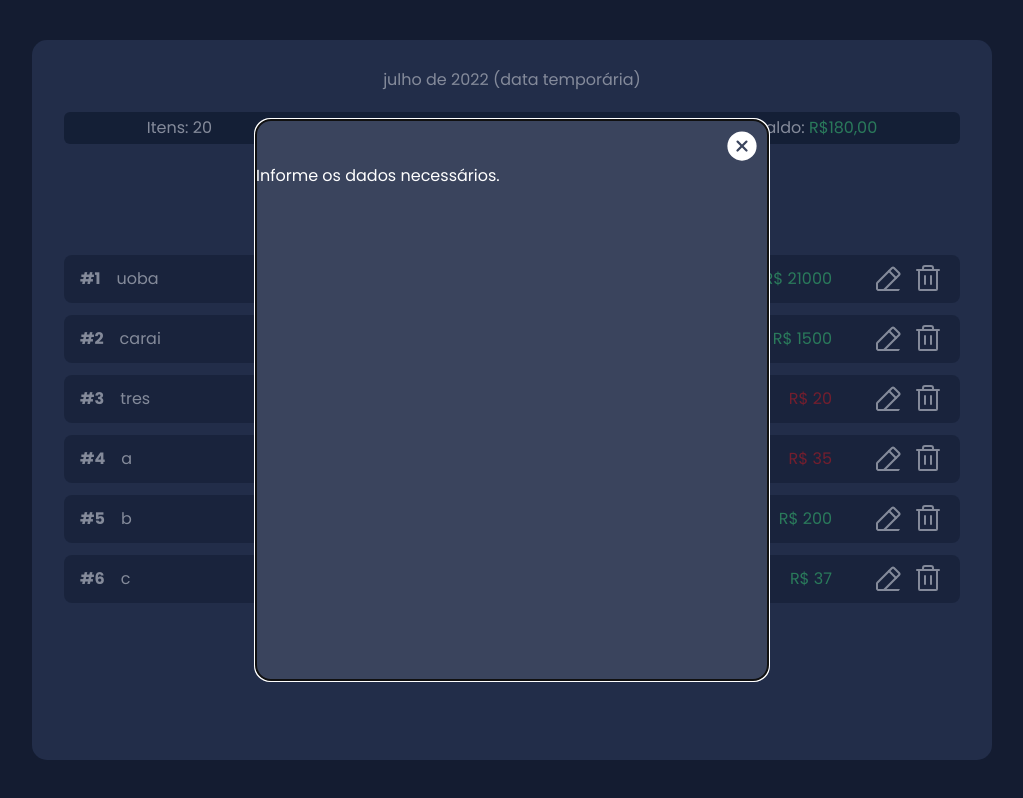
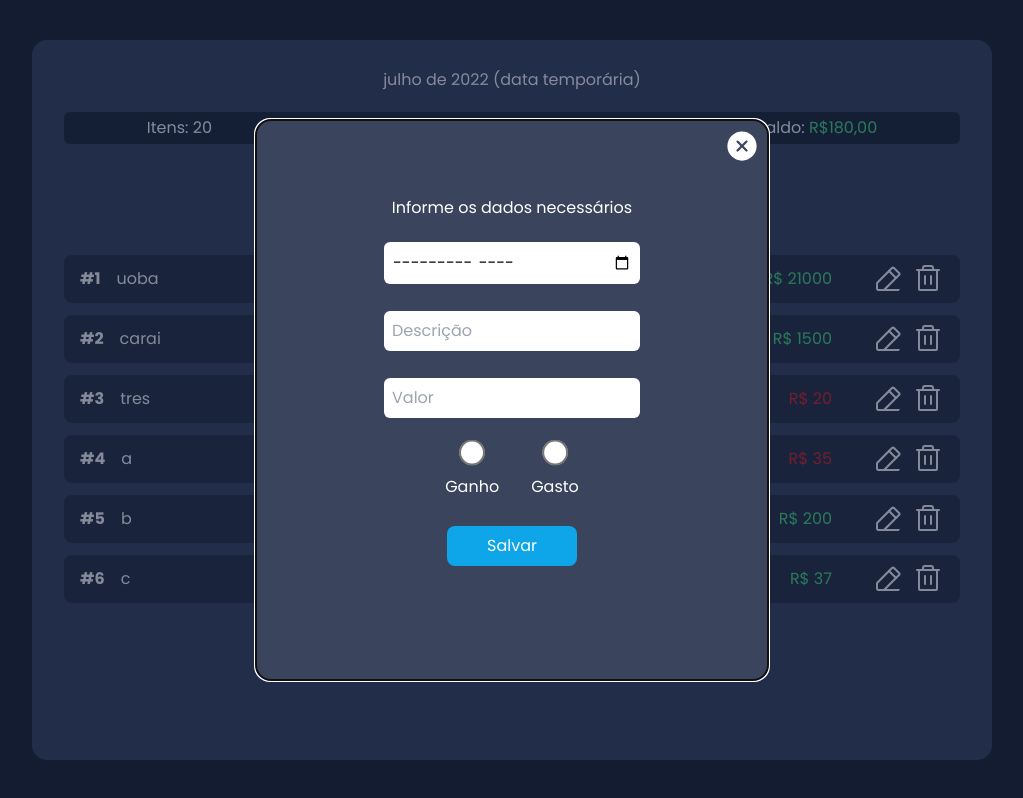
Before and after one commit to RafaelBerger/financial-management, a React (Vite) app in the folder frontend/: page / in a window 1280 px wide. Both pictures are taken after a click on the icon 640 px from the left and 195 px from the top of the page. Shown: the whole page, without its empty margins (128-1151 px from the left). Built offline with nearby package versions, Linux system fonts and the light colour scheme.

Commit message:
modal criado e estilizado, falta controlar inputs

```diff
--- a/frontend/src/App.tsx
+++ b/frontend/src/App.tsx
@@ -1,20 +1,15 @@
 import Card from "./components/Card";
+import ModalCreation from "./components/ModalCreation";
 import { PlusCircle, XCircle } from "phosphor-react";
 import { useState } from "react";
 import testando from "./teste.js";
 import Modal from "react-modal";
 
 function App() {
-  const [teste, setTeste] = useState(testando);
-
   const [isOpen, setIsOpen] = useState(false);
 
   function openModal() {
     setIsOpen(true);
-  }
-
-  function afterOpenModal() {
-    // references are now sync'd and can be accessed.
   }
 
   function closeModal() {
@@ -25,7 +20,6 @@ function App() {
     <>
       <Modal
         isOpen={isOpen}
-        onAfterOpen={afterOpenModal}
         onRequestClose={closeModal}
         contentLabel="Example Modal"
         className="Modal"
@@ -41,10 +35,10 @@ function App() {
             onClick={closeModal}
           />
         </div>
-        <h1>Informe os dados necessários.</h1>
+        <ModalCreation />
       </Modal>
       <div className="flex justify-center items-center w-screen h-screen">
-        <main className="bg-pers-100 w-3/4 h-[90%] rounded-[15px] flex flex-col p-8 pt-4">
+        <main className="bg-pers-100 w-3/4 max-w-7xl h-[90%] rounded-[15px] flex flex-col p-8 pt-4">
           <div className="w-full h-12 flex justify-center items-center">
             julho de 2022 (data temporária)
           </div>
@@ -69,7 +63,7 @@ function App() {
               onClick={openModal}
             />
           </div>
-          {teste.map((task: any) => {
+          {testando.map((task: any) => {
             return (
               <Card
                 key={task.id}
--- /dev/null
+++ b/frontend/src/components/ModalCreation.tsx
@@ -0,0 +1,52 @@
+const ModalCreation = () => {
+  return (
+    <>
+      <h1 className="flex justify-center mt-8 mb-4">
+        Informe os dados necessários
+      </h1>
+      <form className="flex flex-col w-full h-3/5 justify-around items-center gap-4">
+        <input type="month" className="text-black w-2/4 p-2 rounded-md" />
+        <input
+          type="text"
+          placeholder="Descrição"
+          className="text-black w-2/4 p-2 rounded-md "
+        />
+        <input
+          type="number"
+          placeholder="Valor"
+          className="text-black w-2/4 p-2 rounded-md"
+        />
+        <div className="flex w-full justify-center gap-8">
+          <div className="flex flex-col gap-4">
+            <input
+              type="radio"
+              id="ganho"
+              name="receita"
+              value="ganho"
+              className="text-black scale-[2]"
+            />
+            <label htmlFor="ganho">Ganho</label>
+          </div>
+          <div className="flex flex-col gap-4">
+            <input
+              type="radio"
+              id="gasto"
+              name="receita"
+              value="gasto"
+              className="text-black scale-[2]"
+            />
+            <label htmlFor="gasto">Gasto</label>
+          </div>
+        </div>
+        <button
+          type="submit"
+          className="w-auto py-2 px-10 rounded-lg bg-sky-500 hover:bg-sky-700 transition-colors"
+        >
+          Salvar
+        </button>
+      </form>
+    </>
+  );
+};
+
+export default ModalCreation;
--- a/frontend/src/styles/global.css
+++ b/frontend/src/styles/global.css
@@ -16,6 +16,7 @@ body {
   border-radius: 15px;
   background-color: #3a445d;
   color: white;
+  max-width: 800px;
 }
 
 .Overlay {
```
